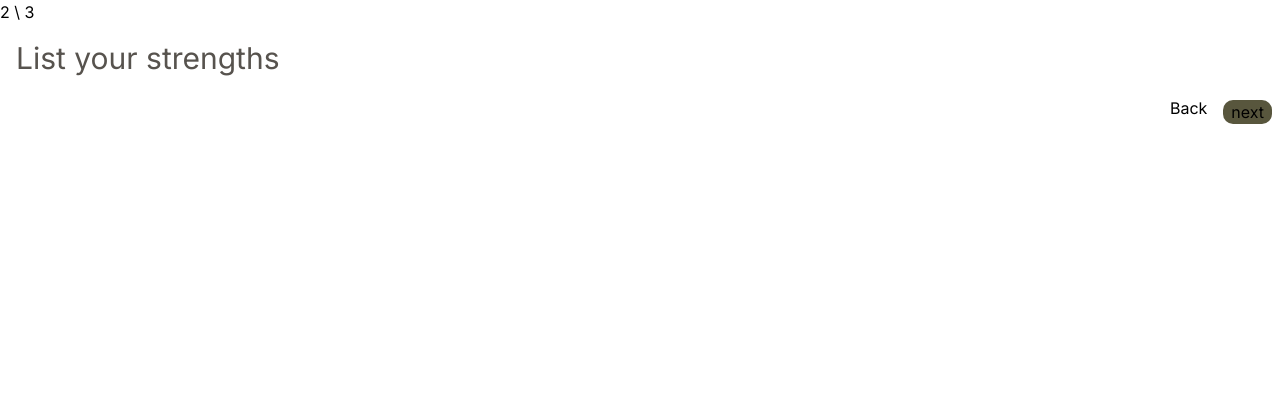
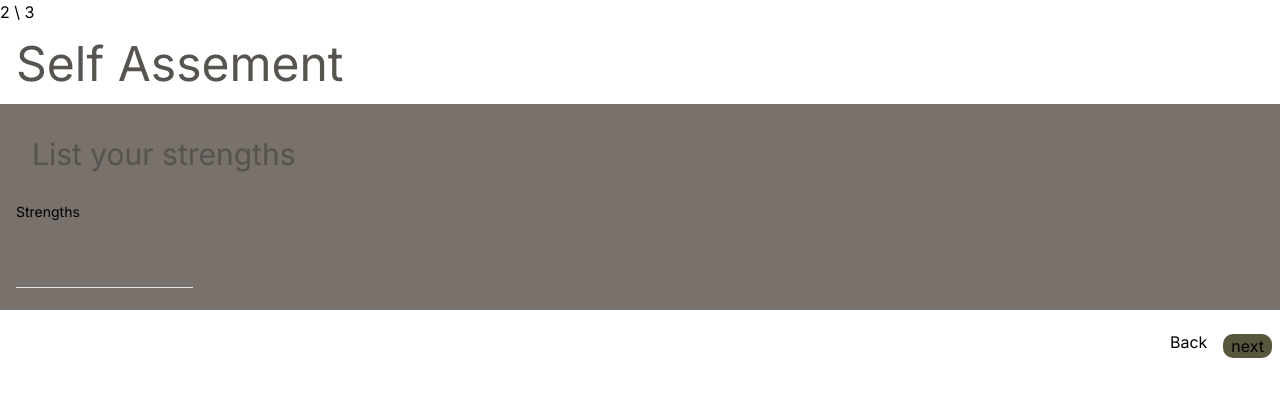
Before and after one commit to R-LaRoi/icp-v1, a Next.js app: page /Questions/SelfAssesment in a window 1280 px wide. Both pictures are taken after a click on the button "next". Shown: the top 396 px of the page. Built offline with nearby package versions, Linux system fonts and the light colour scheme.

Commit message:
TextArea Elements

```diff
--- /dev/null
+++ b/src/app/Questions/QWrapper.tsx
@@ -0,0 +1,21 @@
+import { ReactNode } from "react"
+
+type QWrapperProps = {
+  title: string,
+  children: ReactNode;
+}
+
+
+export function QWrapper ({title, children}: QWrapperProps){
+
+  return (
+
+    <>
+  <h2 className=" m-4font-regular m-4 text-5xl text-stone-600">{title}</h2>
+
+  <div className=" p-4 bg-stone-500">{children}</div>
+    </>
+  )
+
+
+}
--- a/src/app/Questions/SelfAssesment/page.tsx
+++ b/src/app/Questions/SelfAssesment/page.tsx
@@ -1,21 +1,53 @@
 'use client'
-import React, { FormEvent } from "react";
-import { SelfAQForm } from "../../icpHome/selfAQForm";
+import React, { FormEvent , useState } from "react";
+import { SelfAQForm } from "./selfAQForm";
 import { QOne } from "./qOne";
 import { QTwo } from "./qTwo";
 import { QThree } from "./qThree";
 
+
+type FormData = {
+
+ strengths:string
+next_career: string
+}
+
+const INIIAL_DATA: FormData = {
+strengths:"",
+next_career: ""
+
+}
+
+
 export default function SelfAssesmentQuestions () {
+const [data, setData] = useState(INIIAL_DATA)
 
-const {questions, questionIndex, question, backQtn, nextQtn } =  SelfAQForm([
+function updateTextArea(textArea: Partial<FormData>){
 
-<QOne key="uniqueId1"/>,<QTwo key="uniqueId1"/>,<QThree key="uniqueId1"/>
+  setData(prev => {
+
+    return {...prev, ...textArea}
+  })
+}
+
+
+const {questions, questionIndex, question, backQtn, nextQtn } = SelfAQForm([ <QOne key="Id0" {...data}  />,
+<QTwo key="Id1" {...data}  updateTextArea={updateTextArea}/>,
+<QThree key="Id2" {...data}  updateTextArea={updateTextArea}/>
 ])
 
 
 function submitForm(e: FormEvent){
   e.preventDefault();
+
+ if (questionIndex !== questions.length - 1){
   nextQtn();
+ } else {
+  //  send the data
+  alert('form submitted')
+  console.log(data)
+ }
+
 }
 
 return(
--- a/src/app/Questions/SelfAssesment/qOne.tsx
+++ b/src/app/Questions/SelfAssesment/qOne.tsx
@@ -1,22 +1,42 @@
+import { QWrapper } from '../QWrapper'
 import {selfAssesmentQuestions} from './dataQuestions'
 
 let selfQ = selfAssesmentQuestions
 
+
 export function QOne(){
  let copyInfo = selfQ.find((selfOne) => selfOne.id === 1)
+const qOptions = copyInfo?.selections
+qOptions?.forEach((item)=> {
+
+  <div key={copyInfo?.id}>
+   <li>{item}</li>
+   </div>
+
+
+
+ })
+
+
+
   return(
+<QWrapper title="Self Assesment">
+
 <div key={copyInfo?.id}>
 <div className='font-regular m-4 text-3xl text-stone-600'>
 
 {copyInfo?.question}
 </div>
 <div className='font-light m-4 text-2xl text-stone-600'>
-{copyInfo?.selections}
+
+ <div key={copyInfo?.id}>
+ <li>{qOptions}</li>
+   </div>
+
 </div>
 </div>
-
+</QWrapper>
 
 
   )
-
-}
+  }
--- a/src/app/Questions/SelfAssesment/qThree.tsx
+++ b/src/app/Questions/SelfAssesment/qThree.tsx
@@ -1,10 +1,21 @@
 import {selfAssesmentQuestions} from './dataQuestions'
-
+import { QWrapper } from '../QWrapper'
 let selfQ = selfAssesmentQuestions
 
-export function QThree(){
- let copyInfo = selfQ.find((selfOne) => selfOne.id === 3)
+type UserTextData = {
+  next_career : string
+}
+
+type QThreeProps = UserTextData & {
+  updateTextArea: (textArea: Partial<UserTextData> ) => void
+}
+
+export function QThree({next_career, updateTextArea}: QThreeProps){
+
+  let copyInfo = selfQ.find((selfOne) => selfOne.id === 3)
   return(
+
+<QWrapper title="Self Assesment">
 <div key={copyInfo?.id}>
 <div className='font-regular m-4 text-3xl text-stone-600'>
 
@@ -13,10 +24,23 @@ export function QThree(){
 <div className='font-light m-4 text-2xl text-stone-600'>
 {copyInfo?.selections}
 </div>
-<input type="text" />
+<div className="relative w-full min-w-[200px]">
+    <textarea
+    name="next_career"
+    value={next_career}
+    onChange={e => updateTextArea({next_career: e.target.value})}
+      className="peer h-full min-h-[100px] w-75 resize-none border-b border-blue-gray-200 bg-transparent pt-4 pb-1.5 font-sans text-sm font-normal text-blue-gray-700 outline outline-0 transition-all placeholder-shown:border-blue-gray-200 focus:border-gray-900 focus:outline-0 disabled:resize-none disabled:border-0 disabled:bg-blue-gray-50"
+      placeholder=" "
+       required>
+    </textarea>
+    <label
+      className="after:content[' '] pointer-events-none absolute left-0 -top-1.5 flex h-full w-full select-none text-[11px] font-normal leading-tight text-blue-gray-500 transition-all after:absolute after:-bottom-0 after:block after:w-full after:scale-x-0 after:border-b-2 after:border-gray-900 after:transition-transform after:duration-300 peer-placeholder-shown:text-sm peer-placeholder-shown:leading-[4.25] peer-placeholder-shown:text-blue-gray-500 peer-focus:text-[11px] peer-focus:leading-tight peer-focus:text-gray-900 peer-focus:after:scale-x-100 peer-focus:after:border-gray-900 peer-disabled:text-transparent peer-disabled:peer-placeholder-shown:text-blue-gray-500">
+Next Career
+    </label>
+  </div>
 </div>
 
-
+</QWrapper>
 
   )
 
--- a/src/app/Questions/SelfAssesment/qTwo.tsx
+++ b/src/app/Questions/SelfAssesment/qTwo.tsx
@@ -1,10 +1,26 @@
+import { QWrapper } from '../QWrapper'
 import {selfAssesmentQuestions} from './dataQuestions'
+
 
 let selfQ = selfAssesmentQuestions
 
-export function QTwo(){
+
+
+
+type UserTextData = {
+  strengths : string
+}
+
+type QTwoProps = UserTextData & {
+  updateTextArea: (textArea: Partial<UserTextData> ) => void
+}
+
+
+export function QTwo({strengths, updateTextArea }:QTwoProps){
  let copyInfo = selfQ.find((selfOne) => selfOne.id === 2)
   return(
+
+  <QWrapper title="Self Assement">
 <div key={copyInfo?.id}>
 <div className='font-regular m-4 text-3xl text-stone-600'>
 
@@ -13,8 +29,22 @@ export function QTwo(){
 <div className='font-light m-4 text-2xl text-stone-600'>
 {copyInfo?.selections}
 </div>
+<div className="relative w-full min-w-[200px]">
+    <textarea
+    name="strengths"
+    onChange={e => updateTextArea({strengths: e.target.value})}
+    value = {strengths}
+      className="peer h-full min-h-[100px] w-75 resize-none border-b border-blue-gray-200 bg-transparent pt-4 pb-1.5 font-sans text-sm font-normal text-blue-gray-700 outline outline-0 transition-all placeholder-shown:border-blue-gray-200 focus:border-gray-900 focus:outline-0 disabled:resize-none disabled:border-0 disabled:bg-blue-gray-50"
+      placeholder=" "
+      required>
+    </textarea>
+    <label
+      className="after:content[' '] pointer-events-none absolute left-0 -top-1.5 flex h-full w-full select-none text-[11px] font-normal leading-tight text-blue-gray-500 transition-all after:absolute after:-bottom-0 after:block after:w-full after:scale-x-0 after:border-b-2 after:border-gray-900 after:transition-transform after:duration-300 peer-placeholder-shown:text-sm peer-placeholder-shown:leading-[4.25] peer-placeholder-shown:text-blue-gray-500 peer-focus:text-[11px] peer-focus:leading-tight peer-focus:text-gray-900 peer-focus:after:scale-x-100 peer-focus:after:border-gray-900 peer-disabled:text-transparent peer-disabled:peer-placeholder-shown:text-blue-gray-500">
+Strengths
+    </label>
+  </div>
 </div>
-
+</QWrapper>
 
 
   )
```
Also changed, not shown: src/app/Questions/SelfAssesment/selfAQForm.tsx (renamed from src/app/icpHome/selfAQForm.tsx).
